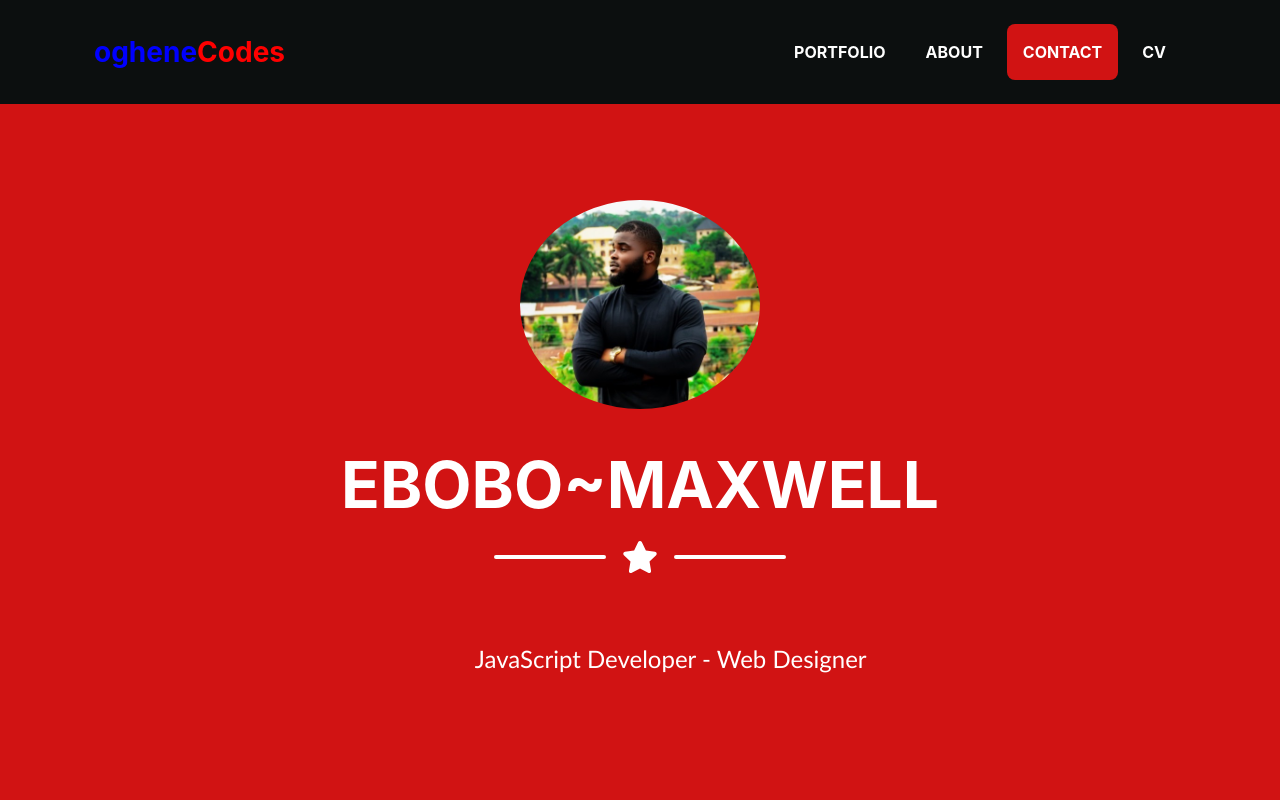
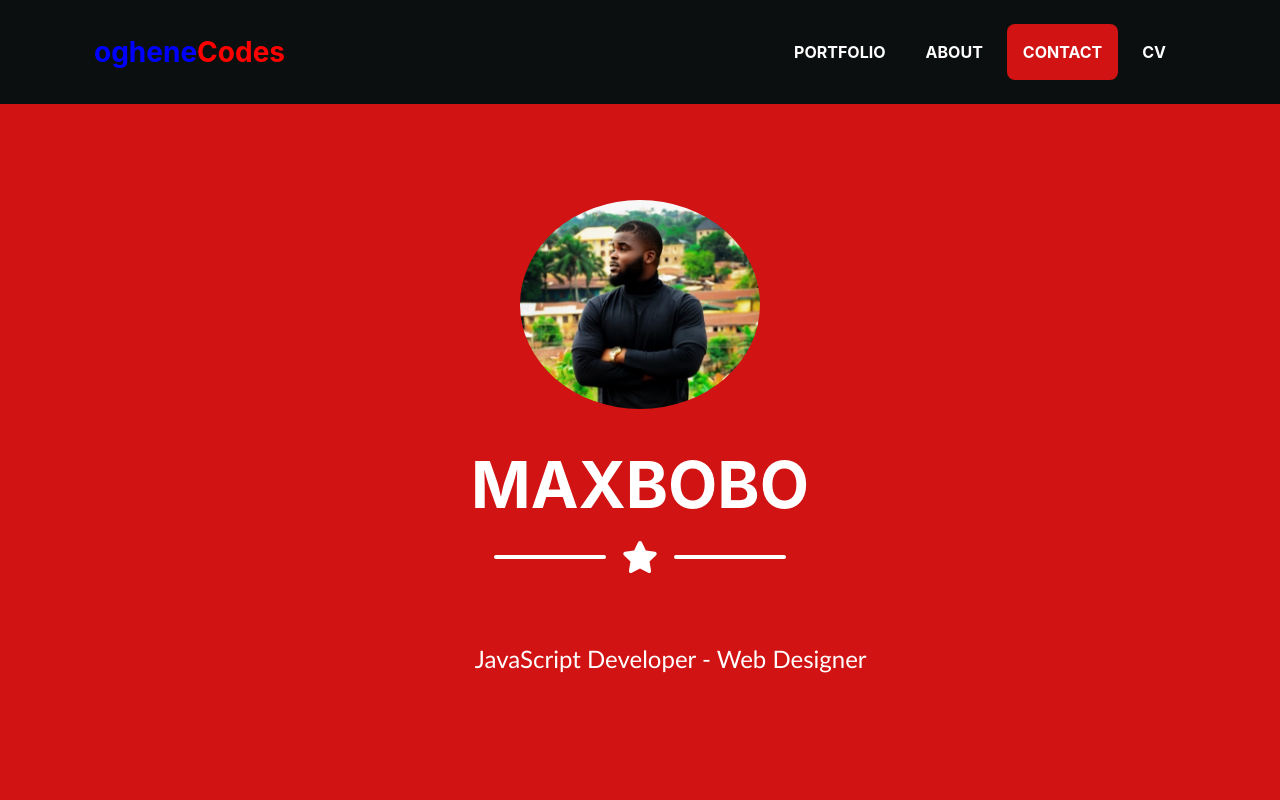
Before and after one commit to ogheneCodes/my-website, a plain HTML site: page index.html in a window 1280 px wide. Shown: the top 800 px of the page. Drawn offline with nearby package versions, Linux system fonts and the light colour scheme; a web font is replaced by a local one.

Commit message:
change name

```diff
--- a/index.html
+++ b/index.html
@@ -96,7 +96,7 @@
           alt=""
         />
         <!-- Masthead Heading-->
-        <h1 class="masthead-heading mb-0">EBOBO~MAXWELL</h1>
+        <h1 class="masthead-heading mb-0">MAXBOBO</h1>
         <!-- Icon Divider-->
         <div class="divider-custom divider-light">
           <div class="divider-custom-line"></div>
```
